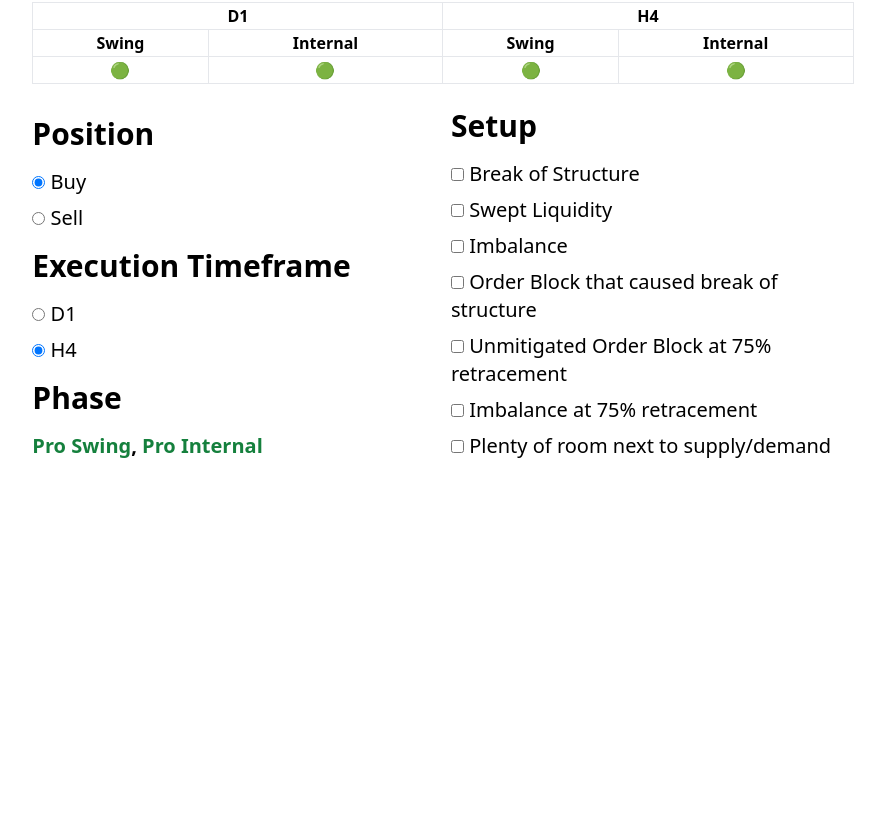
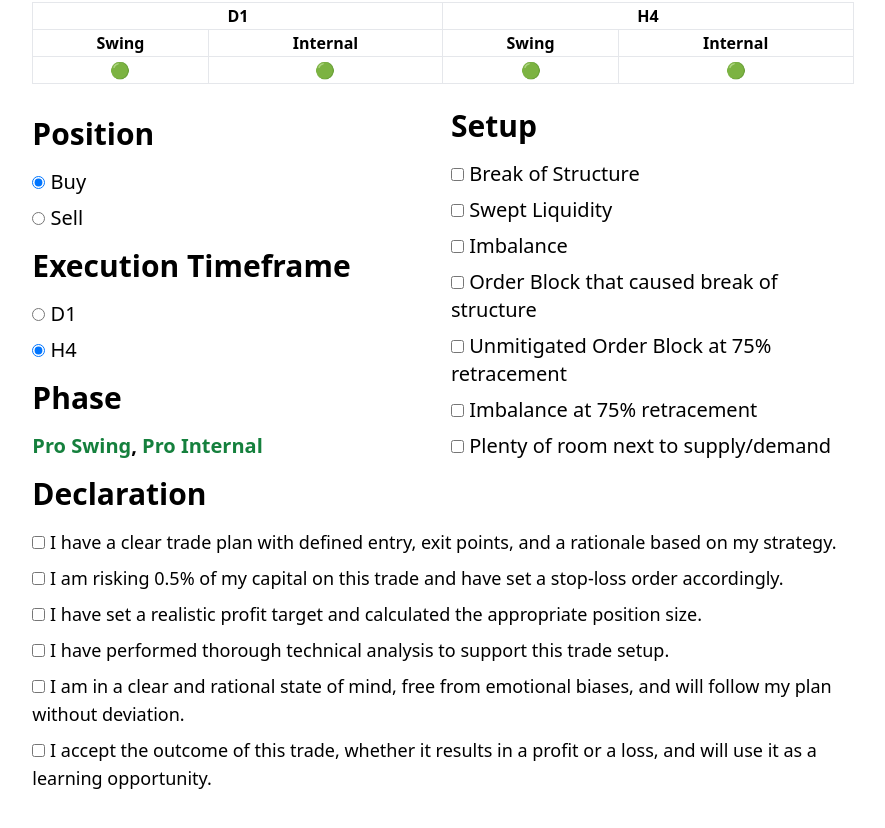
Before and after one commit to syahnur197/trading-plan, a Vue app: page / in a window 1280 px wide. Shown: the part 250-1078 px from the top of the page, without its empty margins (197-1082 px from the left). Before the commit the page ends 800 px from the top, so only its background shows below. Built offline with nearby package versions, Linux system fonts and the light colour scheme.

Commit message:
add trade declarations

```diff
--- a/src/components/TradingPlan.vue
+++ b/src/components/TradingPlan.vue
@@ -233,6 +233,34 @@ const download = () => {
           Plenty of room next to supply/demand
         </label>
       </div>
+
+      <div class="col-span-2 flex flex-col gap-y-2">
+        <h1 class="text-3xl font-bold mb-2">Declaration</h1>
+        <label class="text-lg">
+          <input type="checkbox">
+          I have a clear trade plan with defined entry, exit points, and a rationale based on my strategy.
+        </label>
+        <label class="text-lg">
+          <input type="checkbox">
+          I am risking 0.5% of my capital on this trade and have set a stop-loss order accordingly.
+        </label>
+        <label class="text-lg">
+          <input type="checkbox">
+          I have set a realistic profit target and calculated the appropriate position size.
+        </label>
+        <label class="text-lg">
+          <input type="checkbox">
+          I have performed thorough technical analysis to support this trade setup.
+        </label>
+        <label class="text-lg">
+          <input type="checkbox">
+          I am in a clear and rational state of mind, free from emotional biases, and will follow my plan without deviation.
+        </label>
+        <label class="text-lg">
+          <input type="checkbox">
+          I accept the outcome of this trade, whether it results in a profit or a loss, and will use it as a learning opportunity.
+        </label>
+      </div>
     </div>
   </div>
 
```
